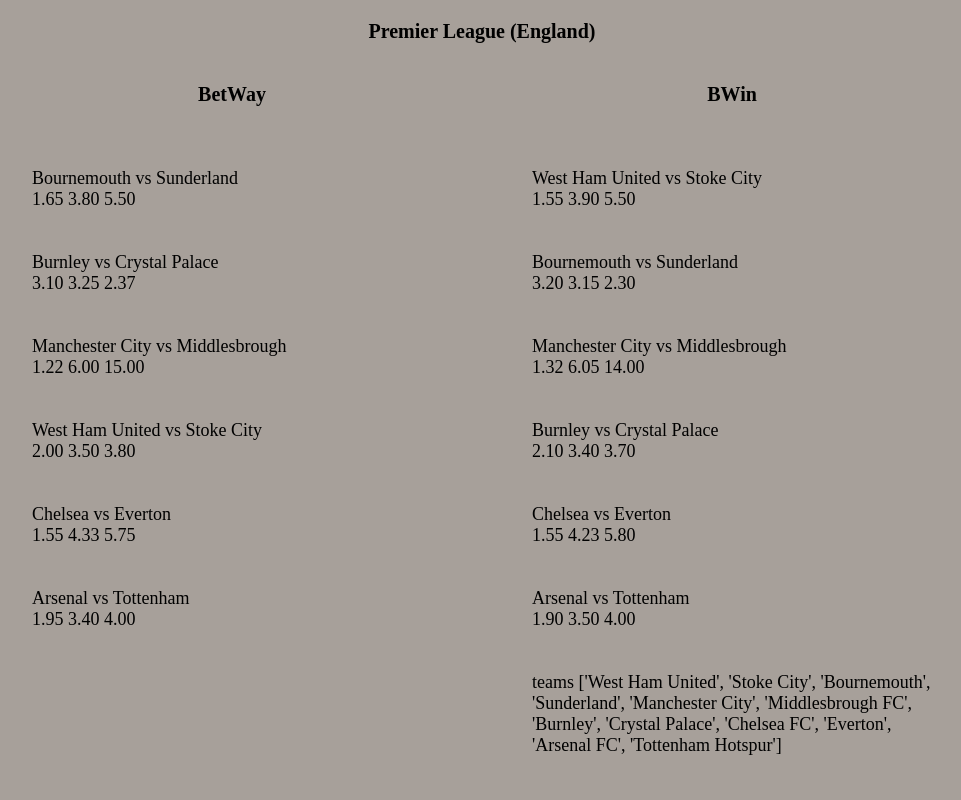
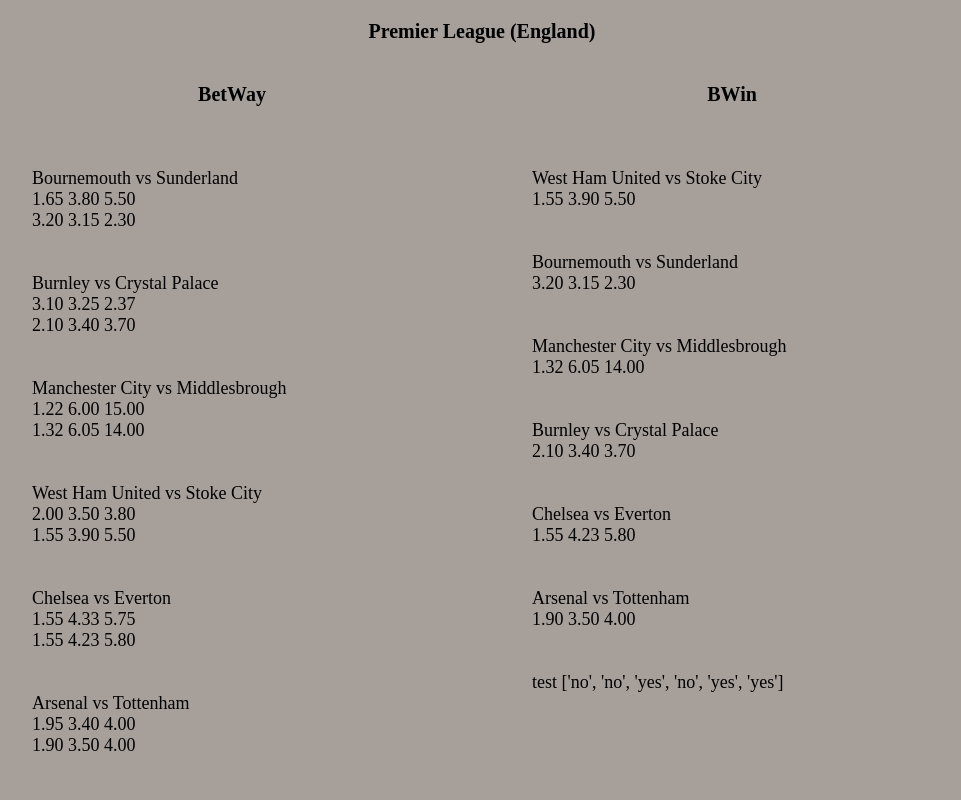
Before and after one commit to mistyhighways/parser, a Django app: page / in a window 1280 px wide. Shown: the whole page, without its empty margins (158-1119 px from the left). Run offline with Django 3.2, Linux system fonts and the light colour scheme.

Commit message:
Implement event matching (inside class and in view)

```diff
--- a/main/templates/main/index.html
+++ b/main/templates/main/index.html
@@ -15,7 +15,8 @@
 		<br/><br/>
 		{% for event in events %}
 			{{event.team1}} vs {{event.team2}} <br/>
-			{{event.odds.0.win1}} {{event.odds.0.draw}} {{event.odds.0.win2}} <br/><br/><br/>
+			{{event.odds.0.win1}} {{event.odds.0.draw}} {{event.odds.0.win2}} <br/>
+			{{event.odds.1.win1}} {{event.odds.1.draw}} {{event.odds.1.win2}} <br/><br/><br/>
 		{%endfor%}
 
 	</div>
@@ -24,10 +25,10 @@
 		<br/><br/>
 		{% for event in events2 %}
 			{{event.team1}} vs {{event.team2}} <br/>
-			{{event.win1}} {{event.draw}} {{event.win2}} <br/><br/><br/>
+			{{event.odds.0.win1}} {{event.odds.0.draw}} {{event.odds.0.win2}} <br/><br/><br/>
 		{%endfor%}
-		teams
-		{{event.odds}} {{teams}}
+		test
+		{{test}}
 	</div>
 
 </body>
--- a/main/views.py
+++ b/main/views.py
@@ -47,14 +47,14 @@ def t(team):
 		return "Leicester City"
 	if "Liverpool" in team:
 		return "Liverpool"
-	if "Manchester City" in team:
+	if "Manchester City" in team:	#/////////
 		return "Manchester City"
+	if "Manchester United" in team:	#/////////
+		return "Manchester United"
 	if "Middlesbrough" in team:
 		return "Middlesbrough"
 	if "Southampton" in team:
 		return "Southampton"
-	if "Sunderland" in team:
-		return "Sunderland"
 	if "Stoke" in team:
 		return "Stoke City"
 	if "Sunderland" in team:
@@ -166,12 +166,19 @@ class Ev():
 	def add_odds(self, od):
 		self.odds.append(od)
 
+	def __eq__(self, other):							# comparing class instances
+		if not isinstance(other, type(self)):
+			return False
+		return ((self.team1, self.team2) == (other.team1, other.team2))
+
 class Od():
 	def __init__(self, win1, win2, draw):
 		self.win1 = win1
 		self.win2 = win2
 		self.draw = draw
         #self.book = book
+
+
 
 
 
@@ -216,17 +223,20 @@ def index(request):
 	# 	odds.append(el.text)
 	for team in elem_teams:
 		# teams.append(team.text)
-		teams.append(team)
+		teams.append(t(team))
 	# for i in range(len(elem_teams)/3):
 	for i in range(6):
-		event = Event()
+		event = Ev(teams[i*2], teams[i*2+1])
 		#event.team1 = teams[i*3]
 		#event.team2 = teams[i*3+2]
-		event.team1 = t(teams[i*2])
-		event.team2 = t(teams[i*2+1])
-		event.win1 = Decimal(odds[i*3])
-		event.draw = Decimal(odds[i*3+1])
-		event.win2 = Decimal(odds[i*3+2])
+		od = Od(Decimal(odds[i*3]), Decimal(odds[i*3+2]), Decimal(odds[i*3+1]))
+		for ev in events:
+			if ev == event:
+				ev.add_odds(od)
+		# else:
+		# 	event.add_odds(od)
+		# 	events.append(event)
+		event.add_odds(od)
 		events2.append(event)
 	for i in range(6):
 		if events[i] == events2[i]:
```
Also changed, not shown: 2 other files.
